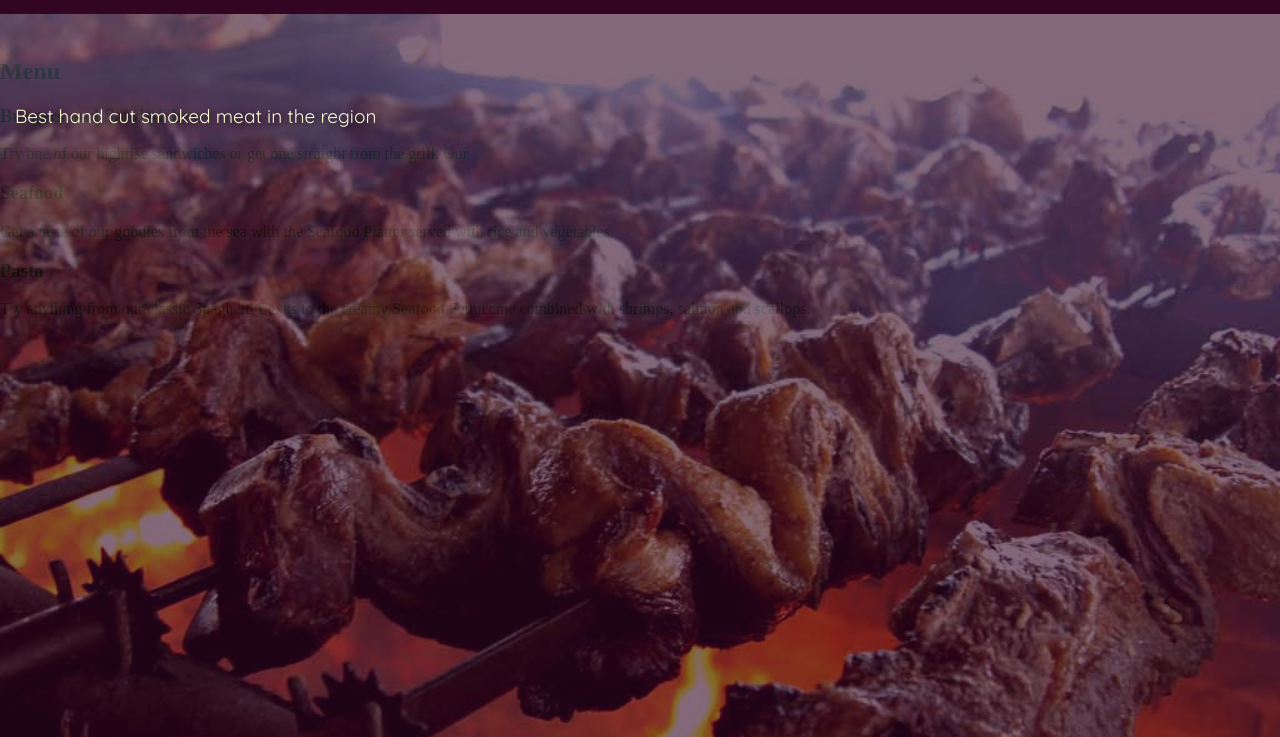
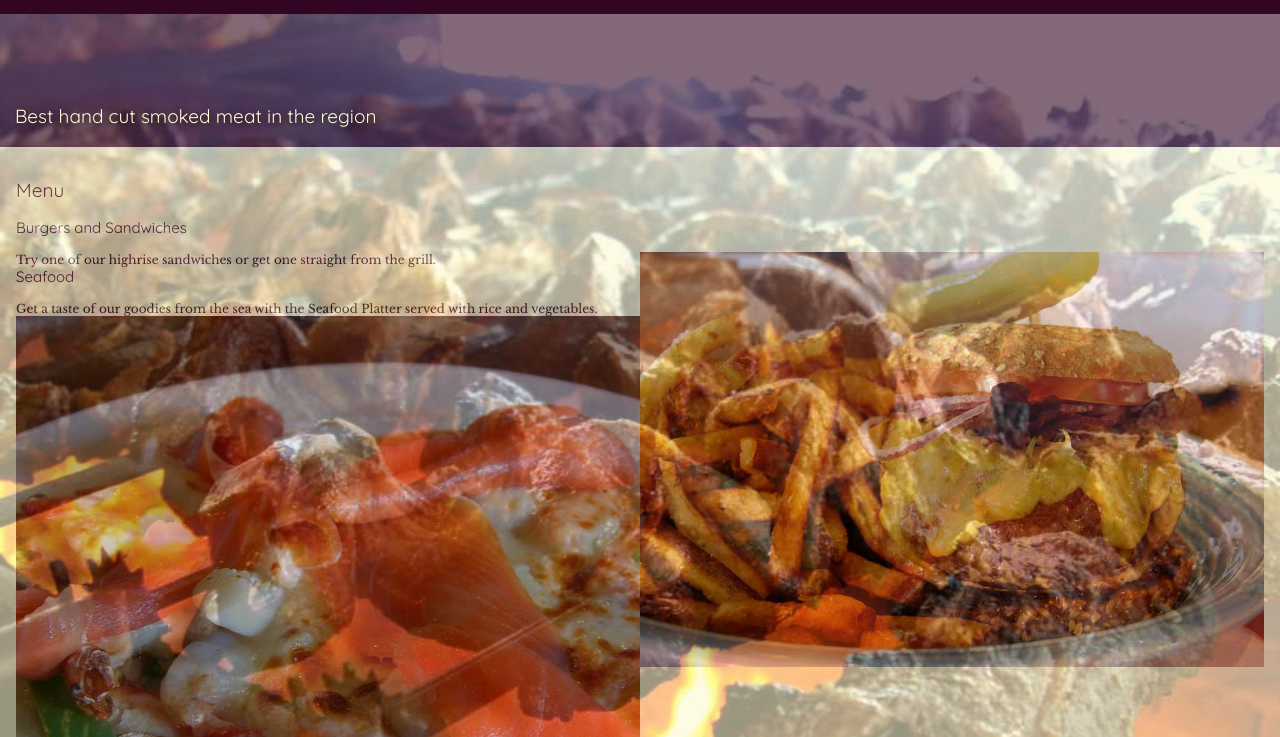
Before and after one commit to celenastefanie/lexus-restaurant, a plain HTML site: page index.html in a window 1280 px wide. Shown: the part 323-1060 px from the top of the page. Drawn offline with nearby package versions, Linux system fonts and the light colour scheme.

Commit message:
Added Menu div
Placed menu photos, menu text and styled

```diff
--- a/css/main.css
+++ b/css/main.css
@@ -39,6 +39,7 @@ header {
 .smoked-meat {
   width: 100%;
   position: relative;
+  padding-bottom: 6em;
 }
 
 h1 {
@@ -51,3 +52,54 @@ h1 {
   left: 15px;
   top: 90px;
 }
+
+.menu {
+  background-color: #FEFAD4;
+  padding: 1em;
+}
+
+h2 {
+  font-family: 'Quicksand', sans-serif;
+  font-weight: 400;
+  font-size: 19px;
+  color: #320623;
+}
+
+h3 {
+  font-family: 'Quicksand', sans-serif;
+  font-weight: 400;
+  font-size: 15px;
+  color: #320623;
+}
+
+p {
+  font-family: 'Libre Baskerville', serif;
+  font-size: 12px;
+  color: #320623;
+  float: left;
+  width: 50%;
+  padding: 0em;
+  margin: 0em;
+}
+
+.burg {
+  width: 50%;
+  float: right;
+  margin-bottom: 1em;
+}
+
+.burgers {
+  background-color: #FEFAD4;
+}
+
+.sea {
+  width: 50%;
+  float: right;
+  margin-bottom: 1em;
+}
+
+.pasta {
+  width: 50%;
+  float: right;
+  margin-bottom: 1em;
+}
--- a/index.html
+++ b/index.html
@@ -7,29 +7,33 @@
   <link href="css/main.css" rel="stylesheet">
   <meta name="viewport" content="width=device-width, initial-scale=1">
   <link href='http://fonts.googleapis.com/css?family=Quicksand:400,700' rel='stylesheet' type='text/css'>
+  <link href='http://fonts.googleapis.com/css?family=Libre+Baskerville' rel='stylesheet' type='text/css'>
 </head>
 <body>
 
 <header>
-  <img class="logo" src="images/logo.svg" alt="">
-  <img class="menu-icon" src="images/menu-icon.svg" alt="">
+  <img class="logo" src="images/logo.svg" alt="Lexus">
+  <img class="menu-icon" src="images/menu-icon.svg" alt="Drop-Down Menu">
 </header>
 
 <div class="smoked-meat">
-<img class="banner" src="images/banner.jpg" alt="">
+<img class="banner" src="images/banner.jpg" alt="Rows of meat of a hot fire">
 <h1>Best hand cut smoked meat in the region</h1>
 </div>
 
 <div class="menu">
 <h2>Menu</h2>
+
 <h3>Burgers and Sandwiches</h3>
-<p>Try one of our highrise sandwiches or get one straight from the grill. Our
+<p>Try one of our highrise sandwiches or get one straight from the grill.</p>
+<img class="burg" src="images/burger.jpg" alt="Juciy burger with side of fries">
 
 <h3>Seafood</h3>
 <p>Get a taste of our goodies from the sea with the Seafood Platter served with rice and vegetables.</p>
-
+<img class="sea" src="images/seafood.jpg" alt="Salmon Pizza">
 
 <h3>Pasta</h3>
 <p>Try anything from our classic Spaghetti Lexus to the creamy Seafood Fettuccine combined with shrimps, salmon and scallops.</p>
+<img class="pasta" src="images/pasta.jpg" alt="Noodles topped with beef, cheese and basil">
 
 </div>
```
